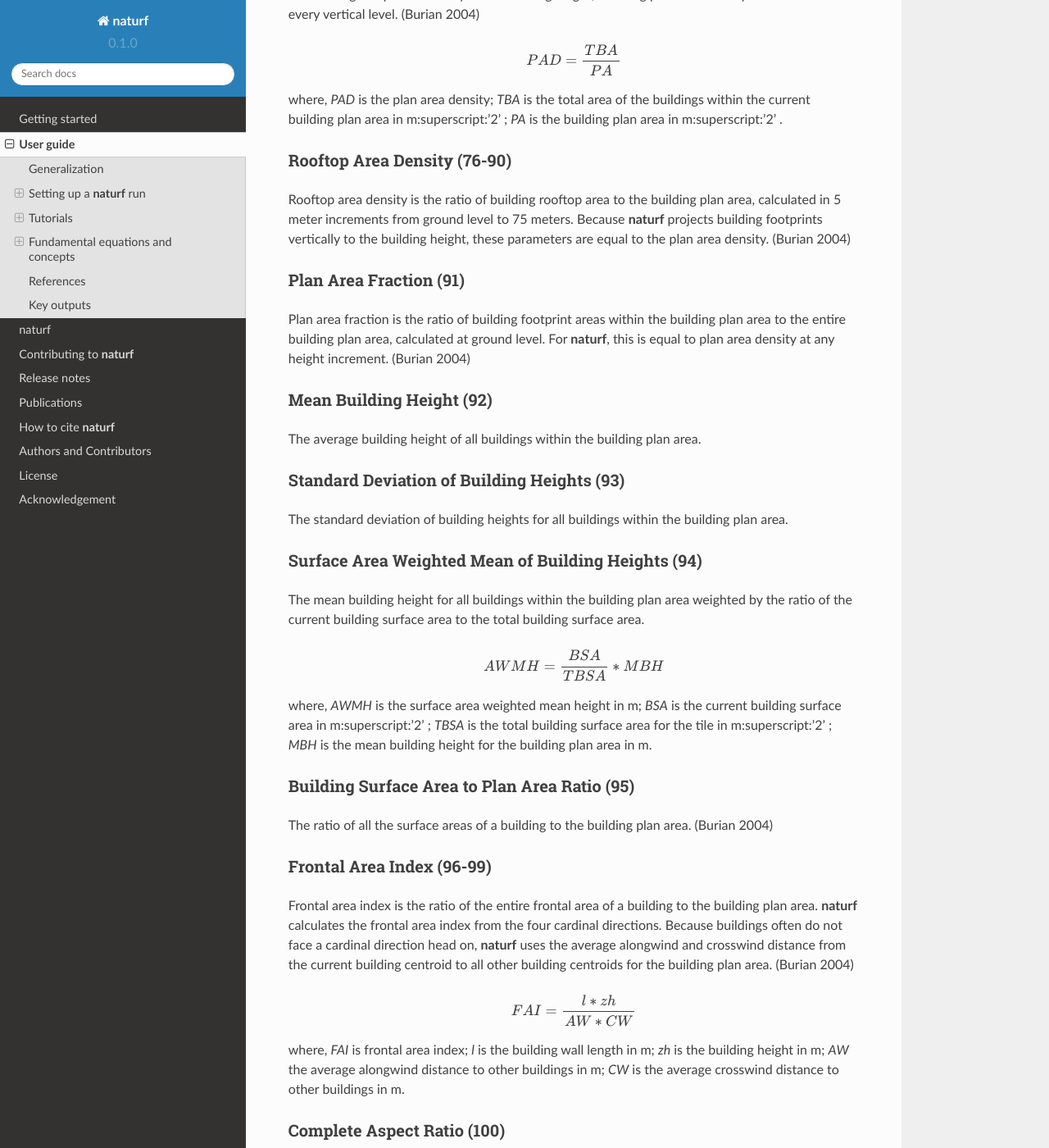
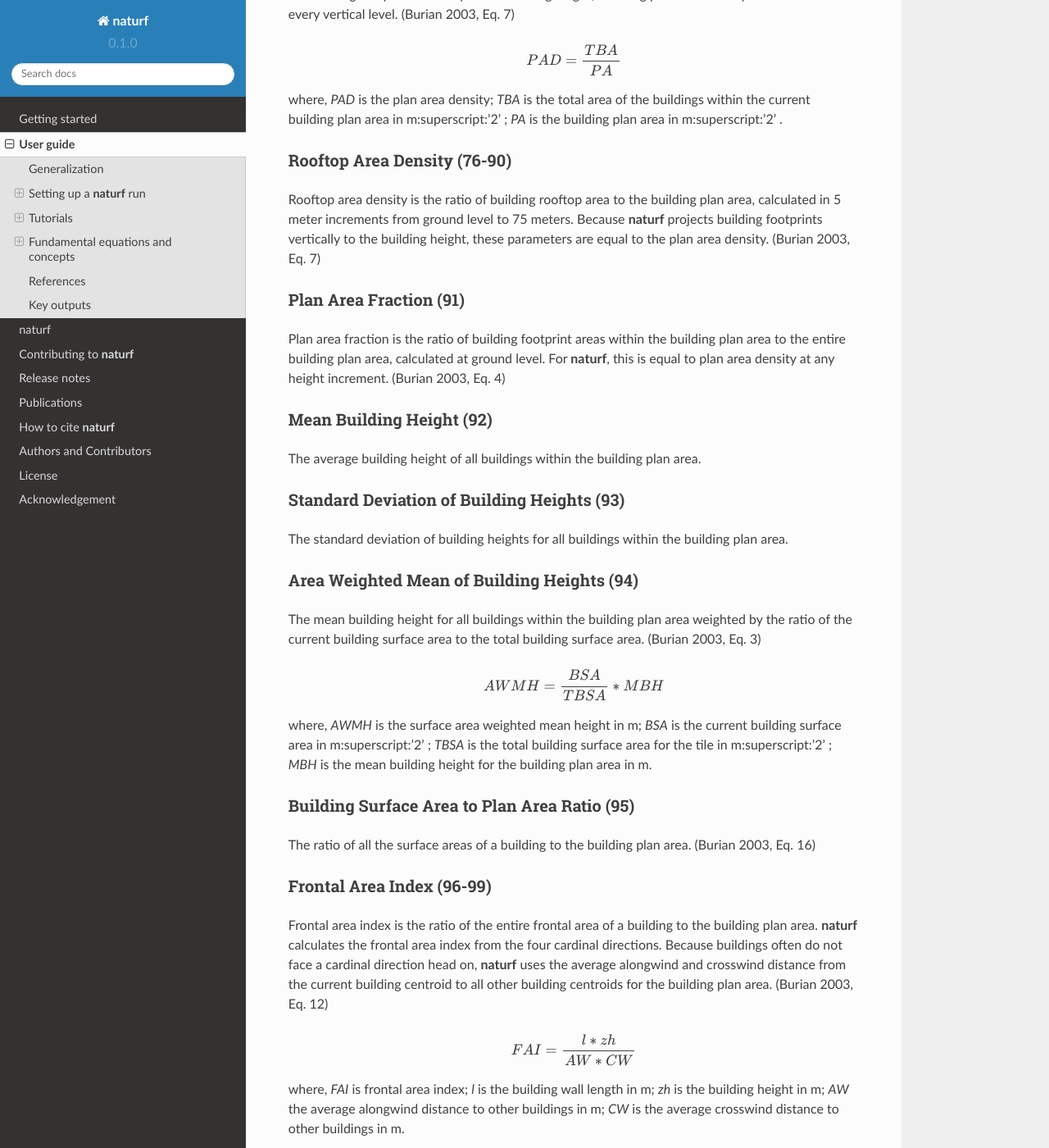
Before and after one commit to IMMM-SFA/naturf, a Sphinx documentation site: the page built from docs/source/user_guide.rst, in a window 1280 px wide and 1400 px high, scrolled down 14529 px. Shown: the whole window at 82% size. Built offline with Sphinx 7.4.7 and the Read the Docs theme 2.0.0, drawn with Linux system fonts in a browser that asks for light colours; formulas are drawn with MathJax 3; some of the changed text lies outside the part shown.

Commit message:
Edited references

```diff
--- a/docs/source/user_guide.rst
+++ b/docs/source/user_guide.rst
@@ -508,7 +508,7 @@ The following are the urban parameters calculated by **naturf**.
 Frontal Area Density (1-60)
 ~~~~~~~~~~~~~~~~~~~~~~~~~~~
 
-Frontal area density is the frontal area of a building at a certain height increment divided by the building plan area. **naturf** calculates frontal area density from the four cardinal directions (east, north, west, south) and at 5 meter increments from ground level to 75 meters. Parameters 1-15 represent the north, paramters 16-30 represent the west, parameters 31-45 represent the south, and parameters 46-60 represent the east. (Burian 2004)
+Frontal area density is the frontal area of a building at a certain height increment divided by the building plan area. **naturf** calculates frontal area density from the four cardinal directions (east, north, west, south) and at 5 meter increments from ground level to 75 meters. Parameters 1-15 represent the north, paramters 16-30 represent the west, parameters 31-45 represent the south, and parameters 46-60 represent the east. (Burian 2003, Eq. 14)
 
 .. math::
 
@@ -519,7 +519,7 @@ where, *FAD* is Frontal area density; *FA* is the frontal area of the wall from
 Plan Area Density (61-75)
 ~~~~~~~~~~~~~~~~~~~~~~~~~
 
-Plan area density is the ratio of building footprint areas within the building plan area to the entire building plan area, calculated in 5 meter increments from ground level to 75 meters. **naturf** projects the building footprint vertically to the building height, meaning plan area density is the same at every vertical level. (Burian 2004)
+Plan area density is the ratio of building footprint areas within the building plan area to the entire building plan area, calculated in 5 meter increments from ground level to 75 meters. **naturf** projects the building footprint vertically to the building height, meaning plan area density is the same at every vertical level. (Burian 2003, Eq. 7)
 
 .. math::
 
@@ -530,12 +530,12 @@ where, *PAD* is the plan area density; *TBA* is the total area of the buildings
 Rooftop Area Density (76-90)
 ~~~~~~~~~~~~~~~~~~~~~~~~~~~~
 
-Rooftop area density is the ratio of building rooftop area to the building plan area, calculated in 5 meter increments from ground level to 75 meters. Because **naturf** projects building footprints vertically to the building height, these parameters are equal to the plan area density. (Burian 2004)
+Rooftop area density is the ratio of building rooftop area to the building plan area, calculated in 5 meter increments from ground level to 75 meters. Because **naturf** projects building footprints vertically to the building height, these parameters are equal to the plan area density. (Burian 2003, Eq. 7)
 
 Plan Area Fraction (91)
 ~~~~~~~~~~~~~~~~~~~~~~~
 
-Plan area fraction is the ratio of building footprint areas within the building plan area to the entire building plan area, calculated at ground level. For **naturf**, this is equal to plan area density at any height increment. (Burian 2004)
+Plan area fraction is the ratio of building footprint areas within the building plan area to the entire building plan area, calculated at ground level. For **naturf**, this is equal to plan area density at any height increment. (Burian 2003, Eq. 4)
 
 Mean Building Height (92)
 ~~~~~~~~~~~~~~~~~~~~~~~~~
@@ -547,10 +547,10 @@ Standard Deviation of Building Heights (93)
 
 The standard deviation of building heights for all buildings within the building plan area.
 
-Surface Area Weighted Mean of Building Heights (94)
+Area Weighted Mean of Building Heights (94)
 ~~~~~~~~~~~~~~~~~~~~~~~~~~~~~~~~~~~~~~~~~~~~~~~~~~~
 
-The mean building height for all buildings within the building plan area weighted by the ratio of the current building surface area to the total building surface area.
+The mean building height for all buildings within the building plan area weighted by the ratio of the current building surface area to the total building surface area. (Burian 2003, Eq. 3)
 
 .. math::
 
@@ -561,12 +561,12 @@ where, *AWMH* is the surface area weighted mean height in m; *BSA* is the curren
 Building Surface Area to Plan Area Ratio (95)
 ~~~~~~~~~~~~~~~~~~~~~~~~~~~~~~~~~~~~~~~~~~~~~
 
-The ratio of all the surface areas of a building to the building plan area. (Burian 2004)
+The ratio of all the surface areas of a building to the building plan area. (Burian 2003, Eq. 16)
 
 Frontal Area Index (96-99)
 ~~~~~~~~~~~~~~~~~~~~~~~~~~
 
-Frontal area index is the ratio of the entire frontal area of a building to the building plan area. **naturf** calculates the frontal area index from the four cardinal directions. Because buildings often do not face a cardinal direction head on, **naturf** uses the average alongwind and crosswind distance from the current building centroid to all other building centroids for the building plan area. (Burian 2004)
+Frontal area index is the ratio of the entire frontal area of a building to the building plan area. **naturf** calculates the frontal area index from the four cardinal directions. Because buildings often do not face a cardinal direction head on, **naturf** uses the average alongwind and crosswind distance from the current building centroid to all other building centroids for the building plan area. (Burian 2003, Eq. 12)
 
 .. math::
 
@@ -577,7 +577,7 @@ where, *FAI* is frontal area index; *l* is the building wall length in m; *zh* i
 Complete Aspect Ratio (100)
 ~~~~~~~~~~~~~~~~~~~~~~~~~~~
 
-The ratio of building surface area and exposed ground area to the total building plan area. Because **naturf** does not include vegetation, this is the same as building surface area to plan area ratio. (Burian 2004)
+The ratio of building surface area and exposed ground area to the total building plan area. Because **naturf** does not include vegetation, this is the same as building surface area to plan area ratio. (Burian 2003, Eq. 15)
 
 Height-to-Width Ratio (101)
 ~~~~~~~~~~~~~~~~~~~~~~~~~~~
```
